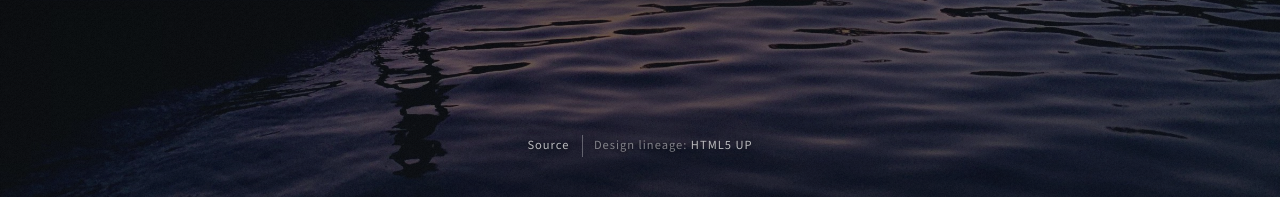
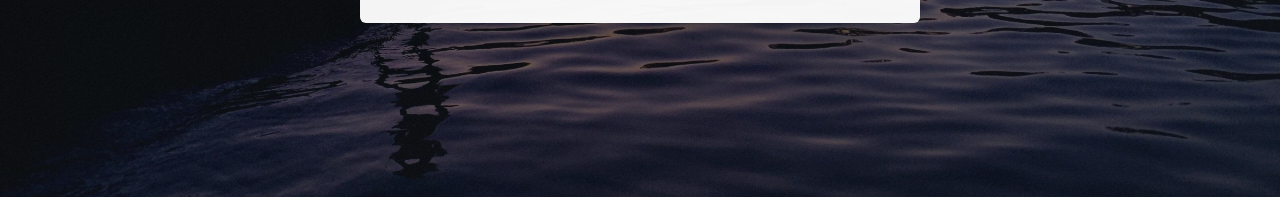
Before and after one commit to anshnagwekar/anshnagwekar.github.io, a plain HTML site: page index.html in a window 1280 px wide. Shown: the part 603-800 px from the top of the page. Drawn offline with nearby package versions, Linux system fonts and the light colour scheme.

Commit message:
Remove Source / Design lineage footer

```diff
--- a/assets/css/main.css
+++ b/assets/css/main.css
@@ -602,33 +602,6 @@ em { font-style: italic; }
 }
 
 /* ============================================================
-   Footer
-   ============================================================ */
-
-.site-footer {
-    flex: 0 0 auto;
-    padding-top: 1.5rem;
-    text-align: center;
-    color: rgba(255, 255, 255, 0.45);
-    font-size: 0.78rem;
-    letter-spacing: 0.08em;
-    text-shadow: 0 1px 3px rgba(0, 0, 0, 0.5);
-}
-
-.site-footer ul { list-style: none; margin: 0; padding: 0; }
-
-.site-footer li { display: inline-block; }
-
-.site-footer li + li {
-    margin-left: 0.7em;
-    padding-left: 0.9em;
-    border-left: 1px solid rgba(255, 255, 255, 0.3);
-}
-
-.site-footer a { color: rgba(255, 255, 255, 0.7); }
-.site-footer a:hover { color: #fff; }
-
-/* ============================================================
    Motion
    ============================================================ */
 
@@ -642,7 +615,7 @@ em { font-style: italic; }
    ============================================================ */
 
 @media print {
-    .backdrop, .socials, .hero-nav, .site-footer, .face-actions { display: none; }
+    .backdrop, .socials, .hero-nav, .face-actions { display: none; }
     body { font-size: 11pt; color: #000; }
     .js .face {
         position: static;
--- a/index.html
+++ b/index.html
@@ -521,13 +521,6 @@
         </div>
     </div>
 
-    <footer class="site-footer">
-        <ul>
-            <li><a href="https://github.com/anshnagwekar/anshnagwekar.github.io">Source</a></li>
-            <li>Design lineage: <a href="http://html5up.net">HTML5 UP</a></li>
-        </ul>
-    </footer>
-
 </div>
 
 <script src="assets/js/main.js"></script>
```
